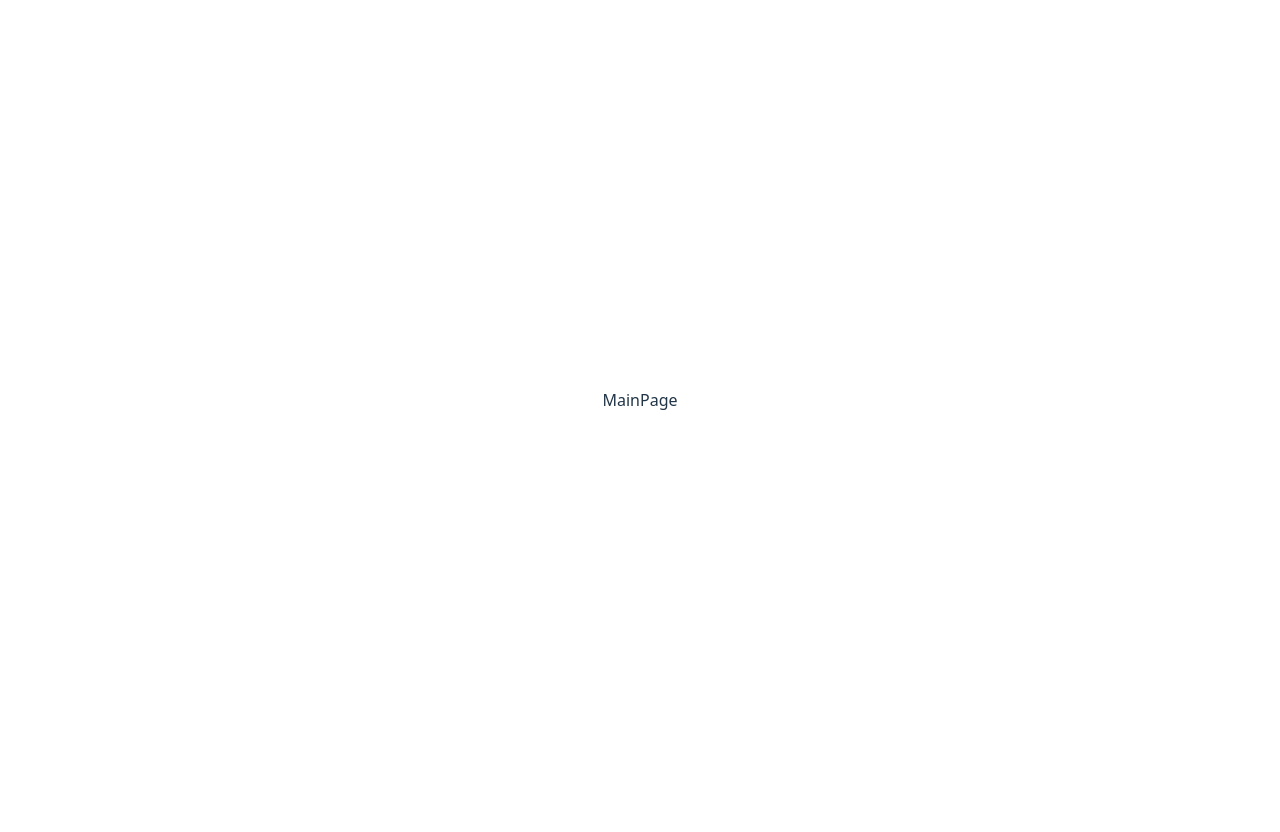
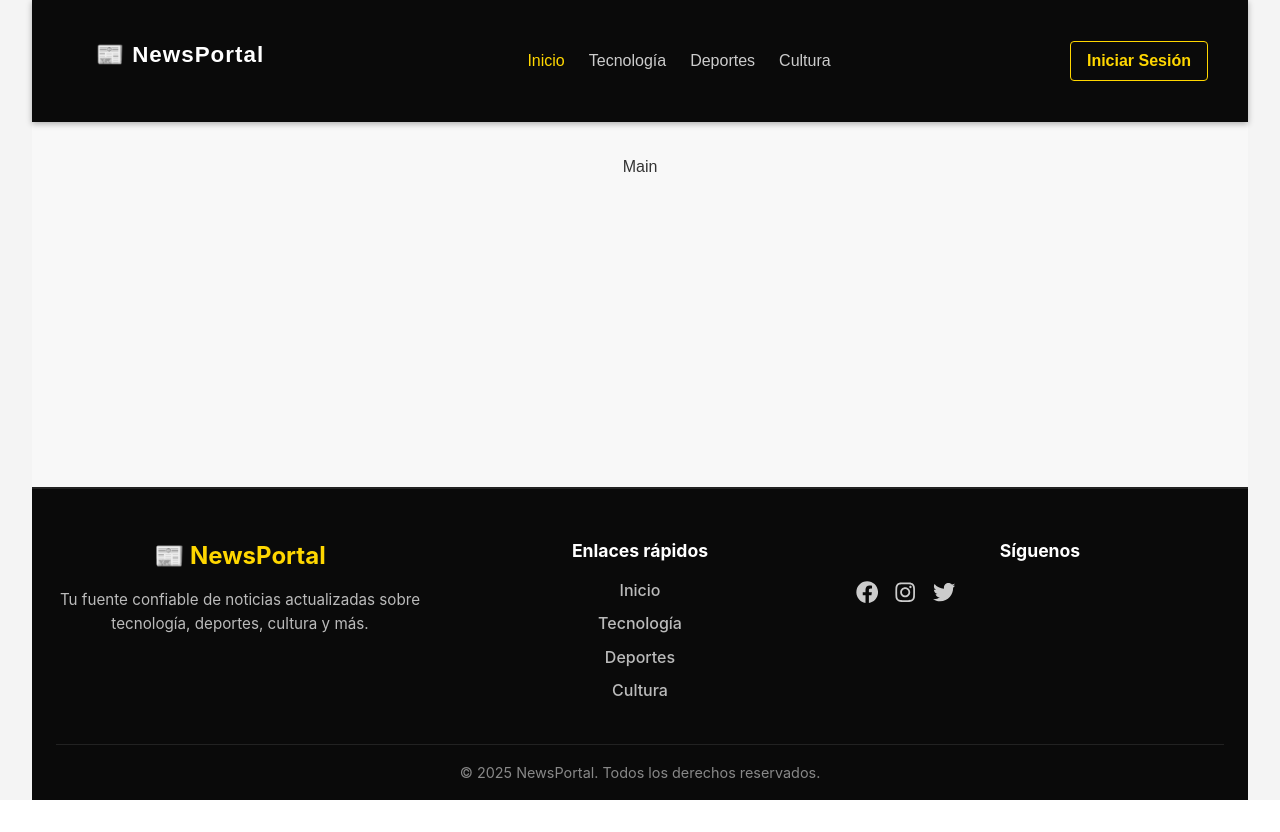
Before and after one commit to Jaiderbr/ProyectoFinal_2025IIg2_Jimenez_Jean_Y_Bautista_Jaider, a React (Vite) app: page / in a window 1280 px wide. Before the commit the page ends 800 px from the top, so only its background shows below. Built offline with nearby package versions, Linux system fonts and the light colour scheme.

Commit message:
add Header Footer

```diff
--- a/package.json
+++ b/package.json
@@ -15,6 +15,7 @@
     "gh-pages": "^6.3.0",
     "react": "^19.1.1",
     "react-dom": "^19.1.1",
+    "react-icons": "^5.5.0",
     "react-router-dom": "^7.9.4"
   },
   "devDependencies": {
--- /dev/null
+++ b/src/Components/Footer/Footer.css
@@ -0,0 +1,94 @@
+.footer {
+  background-color: #0a0a0a;
+  color: #ccc;
+  padding: 3rem 1.5rem 1rem;
+  font-family: "Inter", sans-serif;
+  border-top: 2px solid #222;
+}
+
+.footer-container {
+  max-width: 1200px;
+  margin: 0 auto;
+  display: grid;
+  grid-template-columns: repeat(auto-fit, minmax(250px, 1fr));
+  gap: 2rem;
+}
+
+/* --- About Section --- */
+.footer-about h2 {
+  color: #ffd700;
+  font-size: 1.5rem;
+  margin-bottom: 0.8rem;
+}
+
+.footer-about p {
+  line-height: 1.6;
+  font-size: 0.95rem;
+  color: #bbb;
+}
+
+/* --- Links Section --- */
+.footer-links h3,
+.footer-social h3 {
+  color: #fff;
+  font-size: 1.1rem;
+  margin-bottom: 0.8rem;
+  position: relative;
+}
+
+.footer-links ul {
+  list-style: none;
+  padding: 0;
+}
+
+.footer-links li {
+  margin-bottom: 0.5rem;
+}
+
+.footer-links a {
+  text-decoration: none;
+  color: #bbb;
+  transition: color 0.3s ease;
+}
+
+.footer-links a:hover {
+  color: #ffd700;
+}
+
+/* --- Social Section --- */
+.social-icons {
+  display: flex;
+  gap: 1rem;
+}
+
+.social-icons a {
+  color: #ccc;
+  font-size: 1.4rem;
+  transition: color 0.3s ease;
+}
+
+.social-icons a:hover {
+  color: #ffd700;
+}
+
+/* --- Footer bottom line --- */
+.footer-bottom {
+  text-align: center;
+  padding-top: 1rem;
+  margin-top: 2rem;
+  border-top: 1px solid #222;
+  font-size: 0.9rem;
+  color: #888;
+}
+
+/* --- Responsive --- */
+@media (max-width: 768px) {
+  .footer-container {
+    grid-template-columns: 1fr;
+    text-align: center;
+  }
+
+  .social-icons {
+    justify-content: center;
+  }
+}
--- /dev/null
+++ b/src/Components/Footer/Footer.jsx
@@ -0,0 +1,56 @@
+import React from "react";
+import { Link } from "react-router-dom";
+import { FaFacebook, FaInstagram, FaTwitter } from "react-icons/fa";
+import "./Footer.css";
+
+const Footer = () => {
+  return (
+    <footer className="footer">
+      <div className="footer-container">
+
+        {/* --- Columna 1: Logo / Descripción --- */}
+        <div className="footer-about">
+          <h2>📰 NewsPortal</h2>
+          <p>
+            Tu fuente confiable de noticias actualizadas sobre tecnología,
+            deportes, cultura y más.
+          </p>
+        </div>
+
+        {/* --- Columna 2: Enlaces rápidos --- */}
+        <div className="footer-links">
+          <h3>Enlaces rápidos</h3>
+          <ul>
+            <li><Link to="/">Inicio</Link></li>
+            <li><Link to="/category/tecnologia">Tecnología</Link></li>
+            <li><Link to="/category/deportes">Deportes</Link></li>
+            <li><Link to="/category/cultura">Cultura</Link></li>
+          </ul>
+        </div>
+
+        {/* --- Columna 3: Redes sociales --- */}
+        <div className="footer-social">
+          <h3>Síguenos</h3>
+          <div className="social-icons">
+            <a href="https://facebook.com" target="_blank" rel="noreferrer">
+              <FaFacebook />
+            </a>
+            <a href="https://instagram.com" target="_blank" rel="noreferrer">
+              <FaInstagram />
+            </a>
+            <a href="https://twitter.com" target="_blank" rel="noreferrer">
+              <FaTwitter />
+            </a>
+          </div>
+        </div>
+      </div>
+
+      {/* --- Línea inferior --- */}
+      <div className="footer-bottom">
+        <p>© {new Date().getFullYear()} NewsPortal. Todos los derechos reservados.</p>
+      </div>
+    </footer>
+  );
+};
+
+export default Footer;
--- /dev/null
+++ b/src/Components/Header/Header.css
@@ -0,0 +1,132 @@
+.header {
+  width: 100%;
+  background-color: #0a0a0a;
+  color: #fff;
+  box-shadow: 0 2px 6px rgba(0, 0, 0, 0.3);
+  position: sticky;
+  top: 0;
+  z-index: 100;
+}
+
+.header-container {
+  display: flex;
+  justify-content: space-between;
+  align-items: center;
+  padding: 0.8rem 2rem;
+  max-width: 1200px;
+  margin: 0 auto;
+}
+
+/* LOGO */
+.logo a {
+  font-size: 1.4rem;
+  font-weight: 700;
+  color: #fff;
+  text-decoration: none;
+  letter-spacing: 1px;
+  transition: color 0.3s ease;
+}
+
+.logo a:hover {
+  color: #ffd700;
+}
+
+/* NAV LINKS */
+.nav ul {
+  display: flex;
+  gap: 1.5rem;
+  list-style: none;
+}
+
+.nav a {
+  color: #ccc;
+  text-decoration: none;
+  font-weight: 500;
+  transition: color 0.3s ease;
+}
+
+.nav a:hover,
+.nav a.active {
+  color: #ffd700;
+}
+
+/* AUTH BUTTONS */
+.auth-buttons {
+  display: flex;
+  gap: 0.8rem;
+}
+
+.btn {
+  text-decoration: none;
+  padding: 0.4rem 1rem;
+  border-radius: 4px;
+  font-weight: 600;
+  transition: background-color 0.3s ease;
+}
+
+.login-btn {
+  background-color: transparent;
+  border: 1px solid #ffd700;
+  color: #ffd700;
+}
+
+.login-btn:hover {
+  background-color: #ffd700;
+  color: #000;
+}
+
+.register-btn {
+  background-color: #ffd700;
+  color: #000;
+}
+
+.register-btn:hover {
+  background-color: #ffcc00;
+}
+
+/* RESPONSIVE NAVIGATION */
+.menu-toggle {
+  display: none;
+  flex-direction: column;
+  cursor: pointer;
+  gap: 4px;
+}
+
+.menu-toggle .bar {
+  width: 25px;
+  height: 3px;
+  background-color: #fff;
+  transition: 0.3s;
+}
+
+/* Vista móvil */
+@media (max-width: 768px) {
+  .nav {
+    position: absolute;
+    top: 64px;
+    left: 0;
+    width: 100%;
+    background-color: #111;
+    display: none;
+    flex-direction: column;
+    align-items: center;
+    padding: 1rem 0;
+  }
+
+  .nav.open {
+    display: flex;
+  }
+
+  .nav ul {
+    flex-direction: column;
+    gap: 1rem;
+  }
+
+  .auth-buttons {
+    display: none;
+  }
+
+  .menu-toggle {
+    display: flex;
+  }
+}
--- /dev/null
+++ b/src/Components/Header/Header.jsx
@@ -0,0 +1,54 @@
+import React, { useState } from "react";
+import { Link, NavLink } from "react-router-dom";
+import "./Header.css";
+
+const Header = () => {
+  const [menuOpen, setMenuOpen] = useState(false);
+
+  const toggleMenu = () => {
+    setMenuOpen(!menuOpen);
+  };
+
+  return (
+    <header className="header">
+      <div className="header-container">
+        {/* Logo / Nombre del portal */}
+        <div className="logo">
+          <Link to="/">📰 NewsPortal</Link>
+        </div>
+
+        {/* Botón hamburguesa (solo en móvil) */}
+        <div className="menu-toggle" onClick={toggleMenu}>
+          <span className="bar"></span>
+          <span className="bar"></span>
+          <span className="bar"></span>
+        </div>
+
+        {/* Navegación principal */}
+        <nav className={`nav ${menuOpen ? "open" : ""}`}>
+          <ul>
+            <li>
+              <NavLink to="/" onClick={() => setMenuOpen(false)}>Inicio</NavLink>
+            </li>
+            <li>
+              <NavLink to="/category/tecnologia" onClick={() => setMenuOpen(false)}>Tecnología</NavLink>
+            </li>
+            <li>
+              <NavLink to="/category/deportes" onClick={() => setMenuOpen(false)}>Deportes</NavLink>
+            </li>
+            <li>
+              <NavLink to="/category/cultura" onClick={() => setMenuOpen(false)}>Cultura</NavLink>
+            </li>
+          </ul>
+        </nav>
+
+        {/* Botones de sesión */}
+        <div className="auth-buttons">
+          <Link to="/login" className="btn login-btn">Iniciar Sesión</Link>
+        </div>
+      </div>
+    </header>
+  );
+};
+
+export default Header;
--- /dev/null
+++ b/src/Components/Main/Main.jsx
@@ -0,0 +1,9 @@
+import React from 'react'
+
+const Main = () => {
+  return (
+    <div>Main</div>
+  )
+}
+
+export default Main
--- /dev/null
+++ b/src/pages/MainPage/MainPage.css
@@ -0,0 +1,30 @@
+* {
+    padding: 0;
+    margin: 0;
+    box-sizing: border-box;
+}
+
+body {
+    font-family: 'Arial', sans-serif;
+    background-color: #f4f4f4;
+    color: #333;
+    line-height: 1.6;
+    height: 100vh;
+    width: 100vw;
+}
+
+
+
+.main-page {
+    display: flex;
+    flex-direction: column;
+    min-height: 100vh;
+    background-color: #f8f8f8;
+}
+
+
+.main-content {
+    flex: 1;
+    /* ocupa todo el espacio disponible */
+    padding: 2rem;
+}
--- a/src/pages/MainPage/MainPage.jsx
+++ b/src/pages/MainPage/MainPage.jsx
@@ -1,8 +1,18 @@
 import React from 'react'
+import Main from '../../Components/Main/Main'
+import Header from '../../Components/Header/Header'
+import Footer from '../../Components/Footer/Footer'
+import './MainPage.css'
 
 const MainPage = () => {
   return (
-    <div>MainPage</div>
+    <div className="main-page">
+      <Header />
+      <div className="main-content">
+        <Main />
+      </div>
+      <Footer />
+    </div>
   )
 }
 
```
Also changed, not shown: src/Components/Main/Main.css (added), 1 other file (tests, documents, lock files or other folders).
